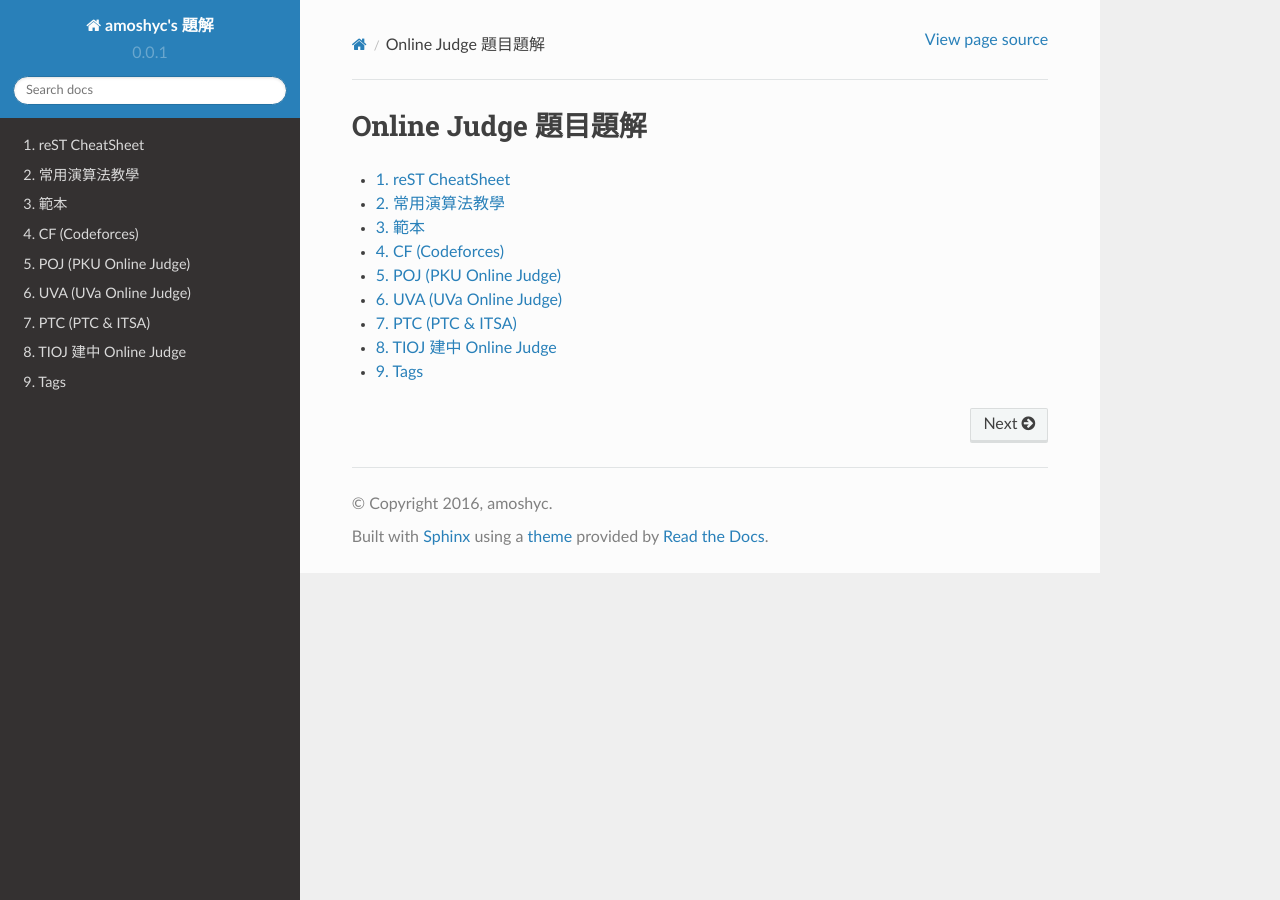
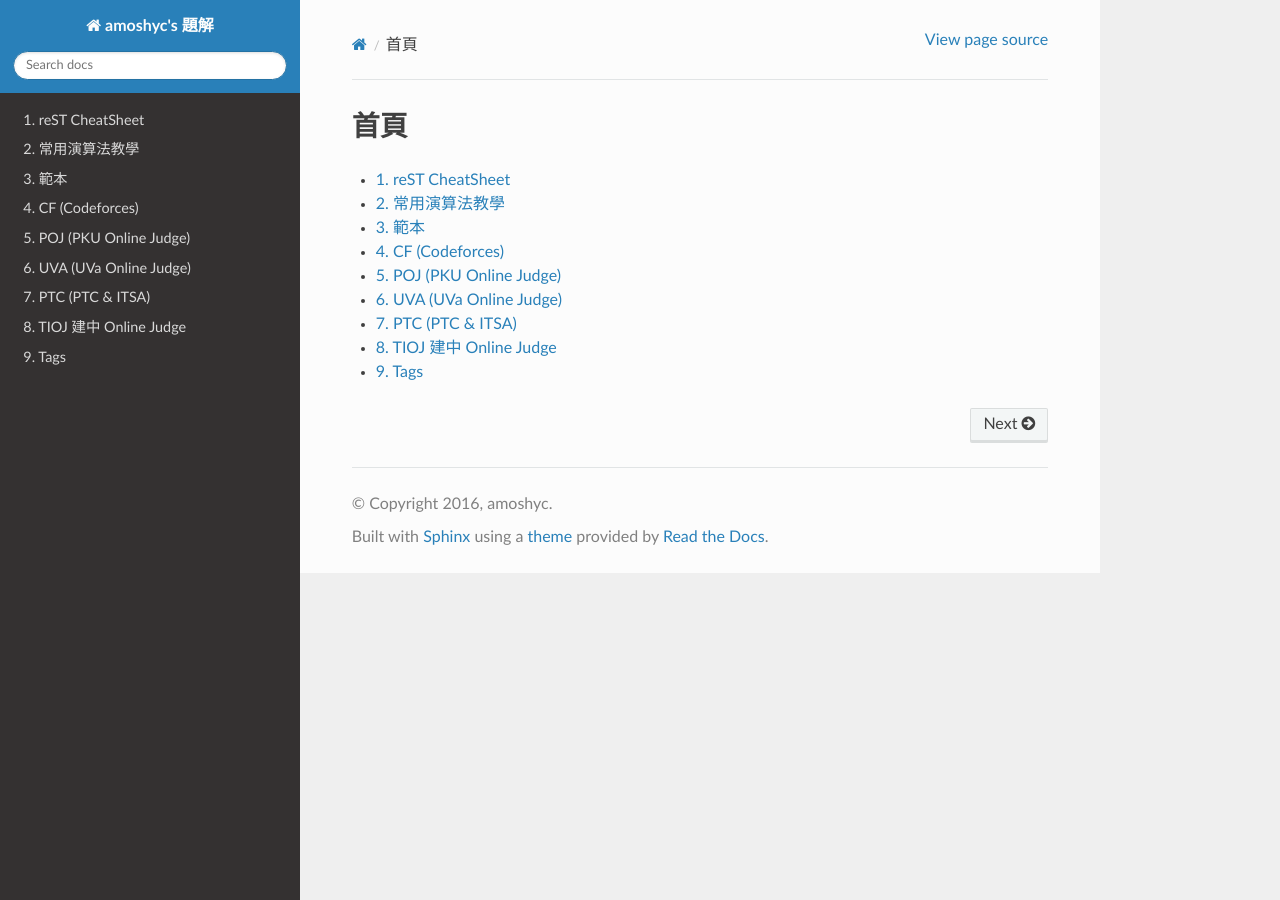
Before and after one commit to amoshyc/ojsolution, a Sphinx documentation site: the page built from docs/source/index.rst, in a window 1280 px wide. Built offline with Sphinx 7.4.7 and the Read the Docs theme 2.0.0, drawn with Linux system fonts in a browser that asks for light colours.

Commit message:
Fix html title

```diff
--- a/docs/source/conf.py
+++ b/docs/source/conf.py
@@ -57,9 +57,9 @@
 # built documents.
 #
 # The short X.Y version.
-version = '0.0.1'
+# version = '0.0.1'
 # The full version, including alpha/beta/rc tags.
-release = '0.0.1'
+# release = '0.0.1'
 
 # The language for content autogenerated by Sphinx. Refer to documentation
 # for a list of supported languages.
@@ -116,7 +116,7 @@
 
 # The name for this set of Sphinx documents.  If None, it defaults to
 # "<project> v<release> documentation".
-#html_title = None
+html_title = u"amoshyc's 題解"
 
 # A shorter title for the navigation bar.  Default is the same as html_title.
 #html_short_title = None
--- a/docs/source/index.rst
+++ b/docs/source/index.rst
@@ -1,5 +1,5 @@
 ########################
-Online Judge 題目題解
+首頁
 ########################
 
 .. toctree::
```
